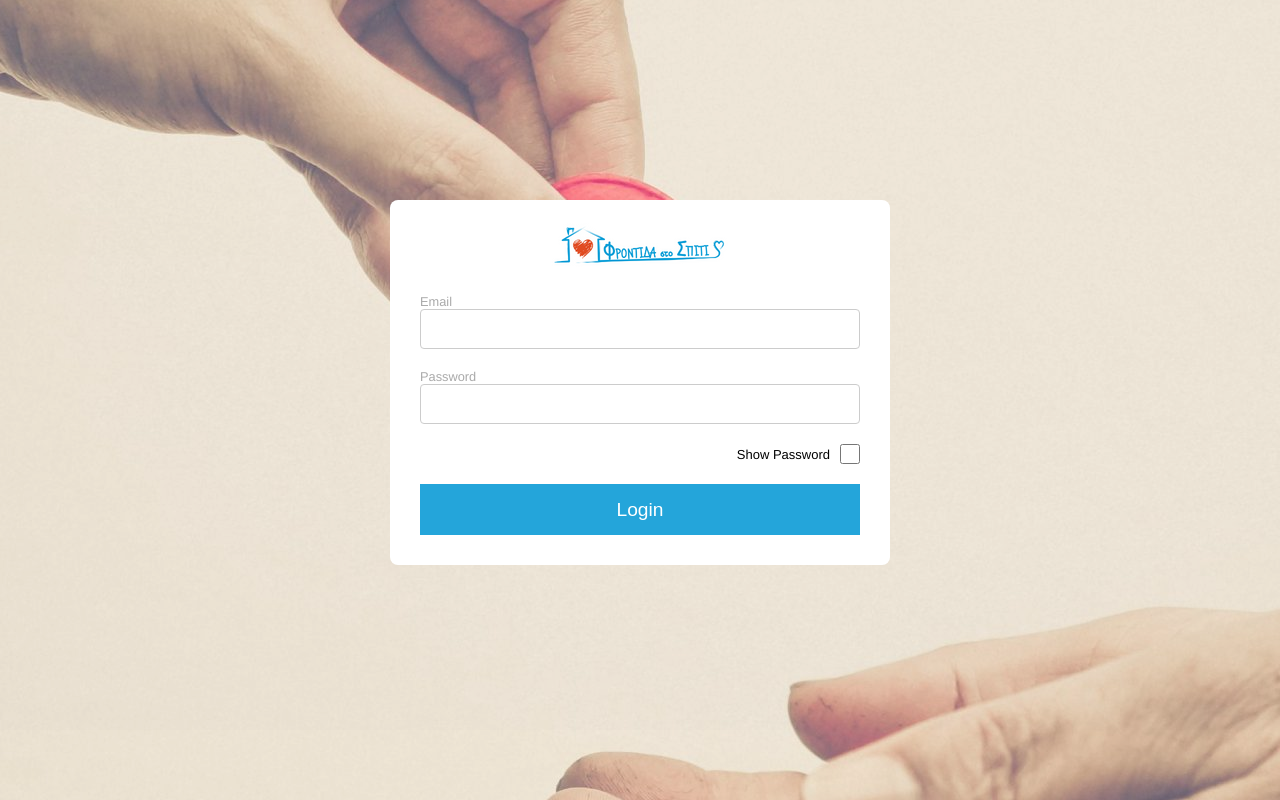
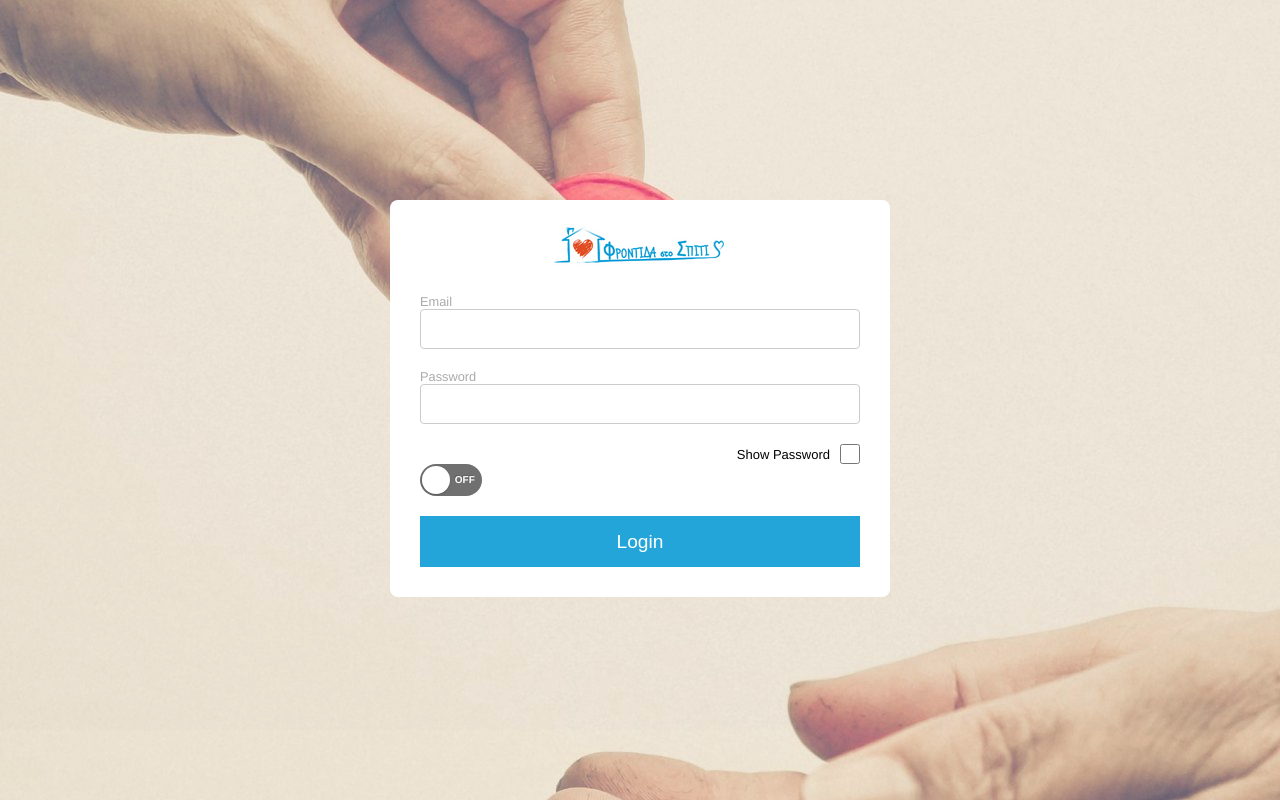
Before and after one commit to spiropoulos94/FRONTIDA_STO_SPITI_frontend, a Vue app: page /login in a window 1280 px wide. Built offline with nearby package versions, Linux system fonts and the light colour scheme.

Commit message:
init switch component

```diff
--- a/src/components/LoginForm.vue
+++ b/src/components/LoginForm.vue
@@ -38,6 +38,8 @@
         />
       </div>
 
+      <Switch></Switch>
+
       <button :disabled="loading" @click="submit" class="form-sbmt">
         <span v-if="!loading" class="text"> Login </span>
         <Spinner v-if="loading" />
@@ -50,10 +52,12 @@
 <script>
 import api from "@/mixins/api.js";
 import Spinner from "@/components/Spinner.vue";
+import Switch from "@/components/Switch.vue";
+import Switch1 from "./Switch.vue";
 
 export default {
   name: "LoginForm",
-  components: { Spinner },
+  components: { Spinner, Switch, Switch1 },
   mixins: [api],
   data() {
     return {
@@ -137,7 +141,7 @@ export default {
       position: relative;
     }
 
-    input {
+    .input {
       @include formInput;
       width: 100%;
       position: relative !important;
--- /dev/null
+++ b/src/components/Switch.vue
@@ -0,0 +1,70 @@
+<template>
+  <input class="toggle" type="checkbox" />
+</template>
+
+<script>
+export default {
+  name: "Switch",
+  props: {
+    status: {
+      type: Boolean,
+      default: false,
+    },
+  },
+  data() {
+    return {
+      //   status: false,
+    };
+  },
+};
+</script>
+
+<style>
+.toggle {
+  -webkit-appearance: none;
+  -moz-appearance: none;
+  appearance: none;
+  width: 62px;
+  height: 32px;
+  display: inline-block;
+  position: relative;
+  border-radius: 50px;
+  overflow: hidden;
+  outline: none;
+  border: none;
+  cursor: pointer;
+  background-color: #707070;
+  transition: background-color ease 0.3s;
+}
+
+.toggle:before {
+  content: "on off";
+  display: block;
+  position: absolute;
+  z-index: 2;
+  width: 28px;
+  height: 28px;
+  background: #fff;
+  left: 2px;
+  top: 2px;
+  border-radius: 50%;
+  font: 10px/28px Helvetica;
+  text-transform: uppercase;
+  font-weight: bold;
+  text-indent: -22px;
+  word-spacing: 37px;
+  color: #fff;
+  text-shadow: -1px -1px rgba(0, 0, 0, 0.15);
+  white-space: nowrap;
+  box-shadow: 0 1px 2px rgba(0, 0, 0, 0.2);
+  transition: all cubic-bezier(0.3, 1.5, 0.7, 1) 0.3s;
+}
+
+.toggle:checked {
+  background-color: #4cd964;
+}
+
+.toggle:checked:before {
+  left: 32px;
+}
+</style>
```
